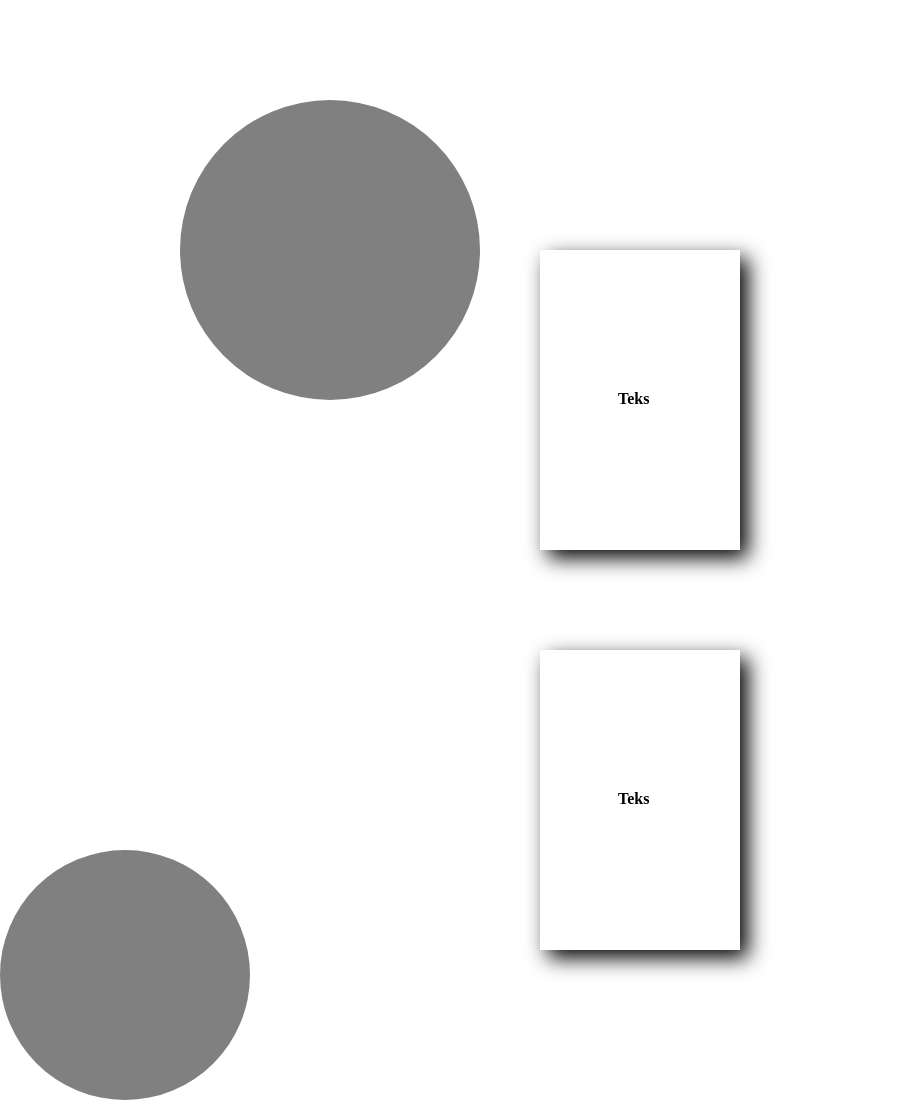
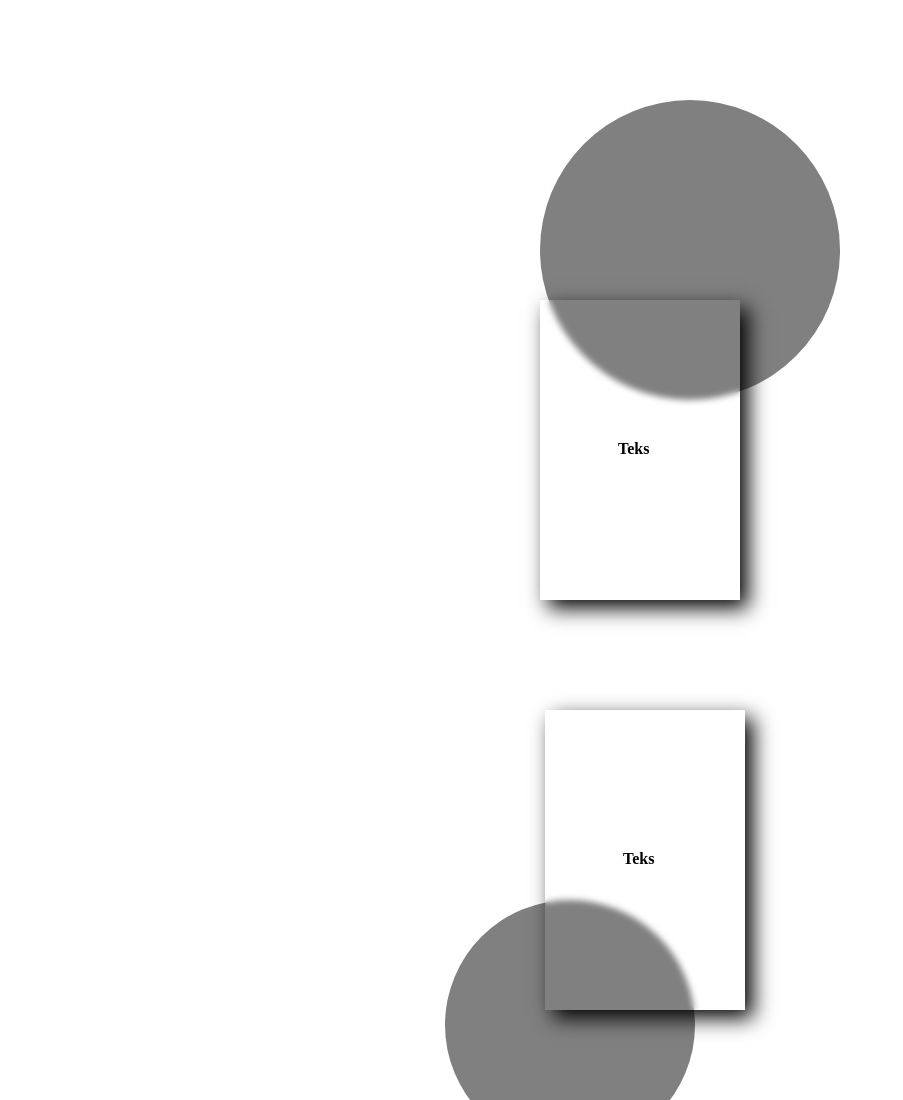
Before and after one commit to Aldo555-Yr/Latihan, a plain HTML site: page index.html in a window 1280 px wide. Shown: the top 1100 px of the page, without its empty margins (0-903 px from the left). Drawn offline with Linux system fonts and the light colour scheme.

Commit message:
Add files via upload

```diff
--- a/index.html
+++ b/index.html
@@ -7,13 +7,15 @@
   <link rel="stylesheet" href="style.css">
 </head>
 <body>
-  <div class="lingkar"></div>
+  <div class="lingkar">
     <div class="kotak">
-    <h4 class="teks">Teks</h4>
-  </div>
-  <div class="lingkar1"></div>
-    <div class="kotak1">
-    <h4 class="teks">Teks</h4>
+      <h4 class="teks">Teks</h4>
+    </div>
+    <div class="lingkar1">
+   <div class="kotak1">
+      <h4 class="teks">Teks</h4>
+   </div>
+ </div>
   </div>
 </body>
 </html>
--- a/style.css
+++ b/style.css
@@ -16,7 +16,7 @@ body
   width: 200px;
   height: 300px;
   box-shadow: 8px 8px 20px black;
-  top: 250px;
+  top: 200px;
   backdrop-filter: blur(3px);
 }
 .teks
@@ -27,36 +27,40 @@ body
 }
 .lingkar
 {
-  position: absolute;
+  position: relative;
   width: 300px;
   height: 300px;
   background: grey;
   top: 100px;
-  left: 180px;
+  left: 50px;
   border-radius: 50%;
 }
 .kotak1
 {
-  position: absolute;
+  position: relative;
   width: 200px;
   height: 300px;
   box-shadow: 8px 8px 20px black;
-  top: 650px;
+  bottom: 190px;
+  left: 100px;
   backdrop-filter: blur(3px);
-}
-.teks
-{
-  position: relative;
-  top: 140px;
-  left: 78px;
 }
 .lingkar1
 {
-  position: absolute;
+  position: relative;
   width: 250px;
   height: 250px;
   background: grey;
-  top: 850px;
-  left: 0px;
+  top: 500px;
+  right: 95px;
   border-radius: 50%;
 }
+.lingkar2
+{
+  position: relative;
+  width: 100px;
+  height: 300px;
+  background: grey;
+  bottom: 700px;
+  left: 50px;
+}
```
